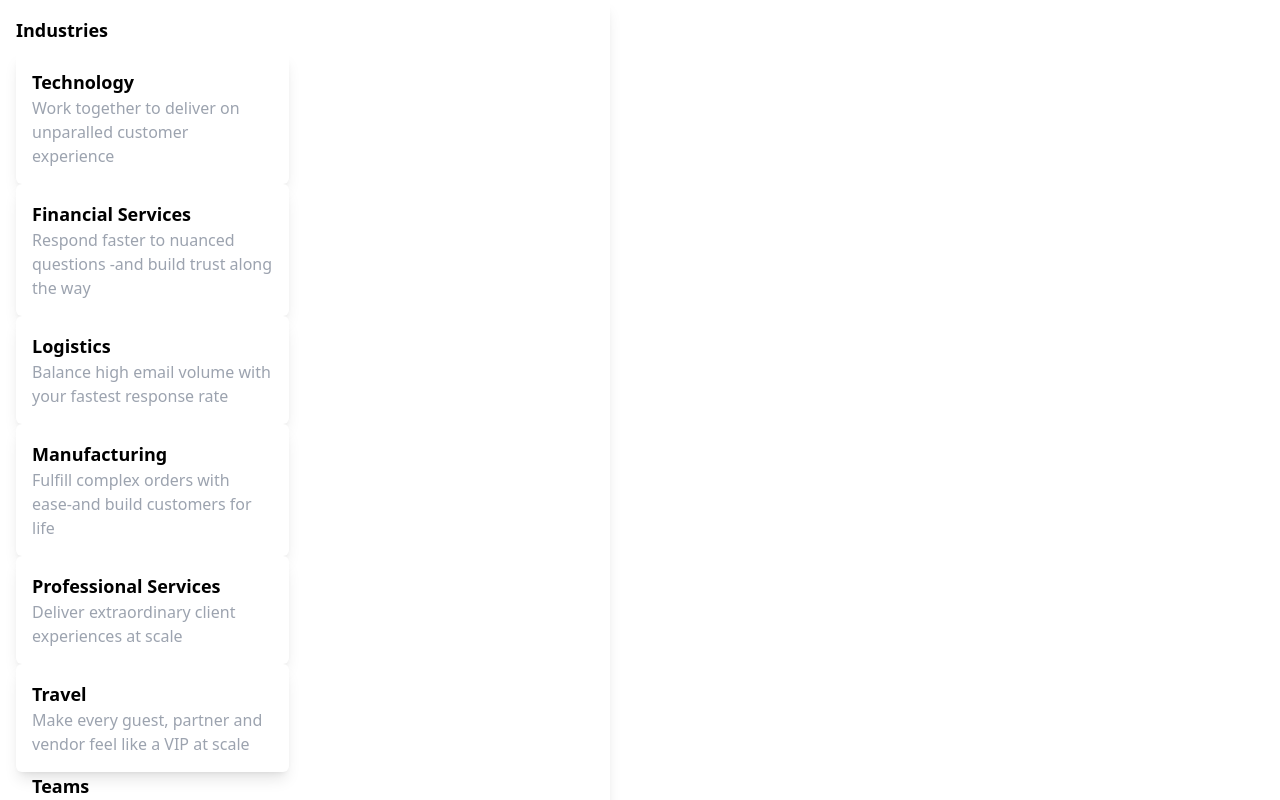
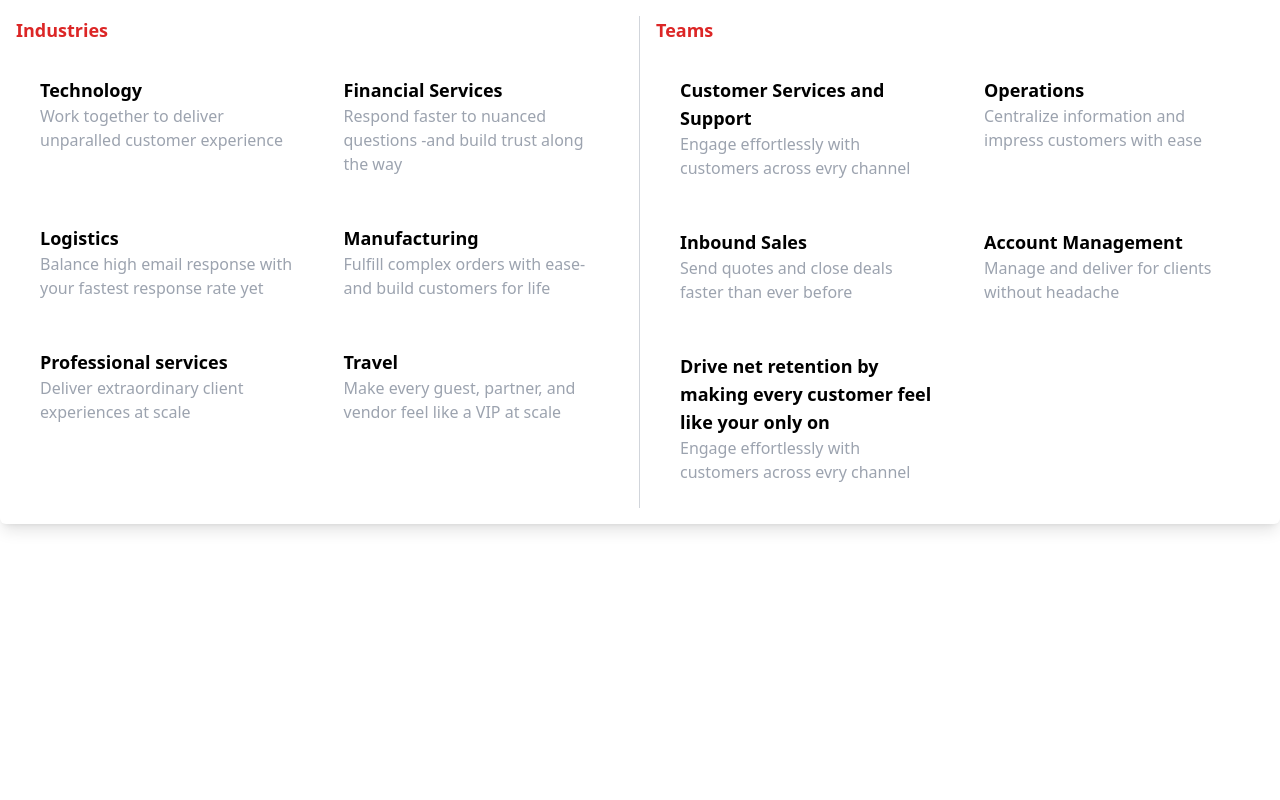
Before and after one commit to Lupleg/Interns-Build, a React (Create React App) app: page / in a window 1280 px wide. Shown: the top 800 px of the page. Built offline with nearby package versions, Linux system fonts and the light colour scheme.

Commit message:
Did customization on the solutions component

```diff
--- a/src/components/nav/Solutions.jsx
+++ b/src/components/nav/Solutions.jsx
@@ -16,64 +16,83 @@ const Solutions = () => {
        return (
               <div className={`absolute ${isHovered ? 'block' : ''} bg-white p-4 shadow-lg rounded-md`} onMouseEnter={handleMouseEnter} onMouseLeave={handleMouseLeave}>
                      <div className='flex'>
-                            <div className='w-1/2 pr-4'>
-                                   <h2 className='text-lg font-semibold mb-2'>Industries</h2>
-                                   <div className='shadow-lg hover:shadow-md p-4 bg-white rounded-md'>
+                            <div className='w-1/2 pr-4 border-r border-gray-300'>
+                                   <h2 className='text-lg text-red-600 font-semibold mb-2'>Industries</h2>
+                                   <div className='flex flex-wrap'>
+                                          <div className='w-full sm:w-1/2 md:w-1/2 p-2'>
+                                                 <div className='hover:shadow-md p-4 pb-4 bg-white rounded-md'>
                                                         <h2 className='text-lg font-semibold'><a href="#">Technology</a></h2>
-                                          <p className='text-gray-400'>Work together to deliver on unparalled customer experience</p>
+                                                        <p className='text-gray-400'>Work together to deliver unparalled customer experience</p>
+                                                 </div>
                                           </div>
 
-                                   <div className='shadow-lg hover:shadow-md p-4 bg-white rounded-md'>
+                                          <div className='w-full sm:w-1/2 md:w-1/2 p-2'>
+                                                 <div className='hover:shadow-md p-4 pb-4 bg-white rounded-md'>
                                                         <h2 className='text-lg font-semibold'><a href="#">Financial Services</a></h2>
                                                         <p className='text-gray-400'>Respond faster to nuanced questions -and build trust along the way</p>
                                                  </div>
-
-                                   <div className='shadow-lg hover:shadow-md p-4 bg-white rounded-md'>
-                                          <h2 className='text-lg font-semibold'><a href="#">Logistics</a></h2>
-                                          <p className='text-gray-400'>Balance high email volume with your fastest response rate</p>
                                           </div>
 
-                                   <div className='shadow-lg hover:shadow-md p-4 bg-white rounded-md'>
+                                          <div className='w-full sm:w-1/2 md:w-1/2 p-2'>
+                                                 <div className='hover:shadow-md p-4 pb-4 bg-white rounded-md'>
+                                                        <h2 className='text-lg font-semibold'><a href="#">Logistics</a></h2>
+                                                        <p className='text-gray-400'>Balance high email response with your fastest response rate yet</p>
+                                                 </div>
+                                          </div>
+                                          <div className='w-full sm:w-1/2 md:w-1/2 p-2'>
+                                                 <div className='hover:shadow-md p-4 pb-4 bg-white rounded-md'>
                                                         <h2 className='text-lg font-semibold'><a href="#">Manufacturing</a></h2>
                                                         <p className='text-gray-400'>Fulfill complex orders with ease-and build customers for life</p>
                                                  </div>
-
-                                   <div className='shadow-lg hover:shadow-md p-4 bg-white rounded-md'>
-                                          <h2 className='text-lg font-semibold'><a href="#">Professional Services</a></h2>
+                                          </div>
+                                          <div className='w-full sm:w-1/2 md:w-1/2 p-2'>
+                                                 <div className='hover:shadow-md p-4 pb-4 bg-white rounded-md'>
+                                                        <h2 className='text-lg font-semibold'><a href="#">Professional services</a></h2>
                                                         <p className='text-gray-400'>Deliver extraordinary client experiences at scale</p>
                                                  </div>
-
-                                   <div className='shadow-lg hover:shadow-md p-4 bg-white rounded-md'>
+                                          </div>
+                                          <div className='w-full sm:w-1/2 md:w-1/2 p-2'>
+                                                 <div className='hover:shadow-md p-4 pb-4 bg-white rounded-md'>
                                                         <h2 className='text-lg font-semibold'><a href="#">Travel</a></h2>
-                                          <p className='text-gray-400'>Make every guest, partner and vendor feel like a VIP at scale</p>
+                                                        <p className='text-gray-400'>Make every guest, partner, and vendor feel like a VIP at scale</p>
                                                  </div>
-                            <div/>
-
-                            <div className='w-1/2 pl-4 border-1 border-gray-300'>
-                                   <h2 className='text-lg font-semibold mb-2'>Teams</h2>
-                                   <div className='shadow-lg hover:shadow-md p-4 bg-white rounded-md'>
-                                          <h2 className='text-lg font-semibold'><a href="#">Customer Service And Support</a></h2>
-                                          <p className='text-gray-400'>Engage effortlessly with customers across every channel</p>
+                                          </div>
+                                   </div>
                             </div>
 
-                                   <div className='shadow-lg hover:shadow-md p-4 bg-white rounded-md'>
+                            <div className='w-1/2 pl-4'>
+                                   <h2 className='text-lg text-red-600 font-semibold mb-2'>Teams</h2>
+                                   <div className='flex flex-wrap'>
+                                          <div className='w-full sm:w-1/2 md:w-1/2 p-2'>
+                                                 <div className='hover:shadow-md p-4 bg-white rounded-md'>
+                                                        <h2 className='text-lg font-semibold'><a href="#">Customer Services and Support</a></h2>
+                                                        <p className='text-gray-400'>Engage effortlessly with customers across evry channel</p>
+                                                 </div>
+                                          </div>
+
+                                          <div className='w-full sm:w-1/2 md:w-1/2 p-2'>
+                                                 <div className='hover:shadow-md p-4 bg-white rounded-md'>
                                                         <h2 className='text-lg font-semibold'><a href="#">Operations</a></h2>
                                                         <p className='text-gray-400'>Centralize information and impress customers with ease</p>
                                                  </div>
-
-                                   <div className='shadow-lg hover:shadow-md p-4 bg-white rounded-md'>
+                                          </div>
+                                          <div className='w-full sm:w-1/2 md:w-1/2 p-2'>
+                                                 <div className='hover:shadow-md p-4 bg-white rounded-md'>
                                                         <h2 className='text-lg font-semibold'><a href="#">Inbound Sales</a></h2>
-                                          <p className='text-gray-400'>Send quotes and close deals with customers faster than ever before</p>
+                                                        <p className='text-gray-400'>Send quotes and close deals faster than ever before</p>
                                                  </div>
-
-                                   <div className='shadow-lg hover:shadow-md p-4 bg-white rounded-md'>
+                                          </div>
+                                          <div className='w-full sm:w-1/2 md:w-1/2 p-2'>
+                                                 <div className='hover:shadow-md p-4 bg-white rounded-md'>
                                                         <h2 className='text-lg font-semibold'><a href="#">Account Management</a></h2>
                                                         <p className='text-gray-400'>Manage and deliver for clients without headache</p>
                                                  </div>
-
-                                   <div className='shadow-lg hover:shadow-md p-4 bg-white rounded-md'>
-                                          <h2 className='text-lg font-semibold'><a href="#">Success</a></h2>
-                                          <p className='text-gray-400'>Drive net retention by making every customer feel like your only one</p>
+                                          </div>
+                                          <div className='w-full sm:w-1/2 md:w-1/2 p-2'>
+                                                 <div className='hover:shadow-md p-4 bg-white rounded-md'>
+                                                        <h2 className='text-lg font-semibold'><a href="#">Drive net retention by making every customer feel like your only on</a></h2>
+                                                        <p className='text-gray-400'>Engage effortlessly with customers across evry channel</p>
+                                                 </div>
                                           </div>
                                    </div>
                             </div>
```
Also changed, not shown: 1 other file (tests, documents, lock files or other folders). Lines whose indentation alone changed are shown as unchanged.
